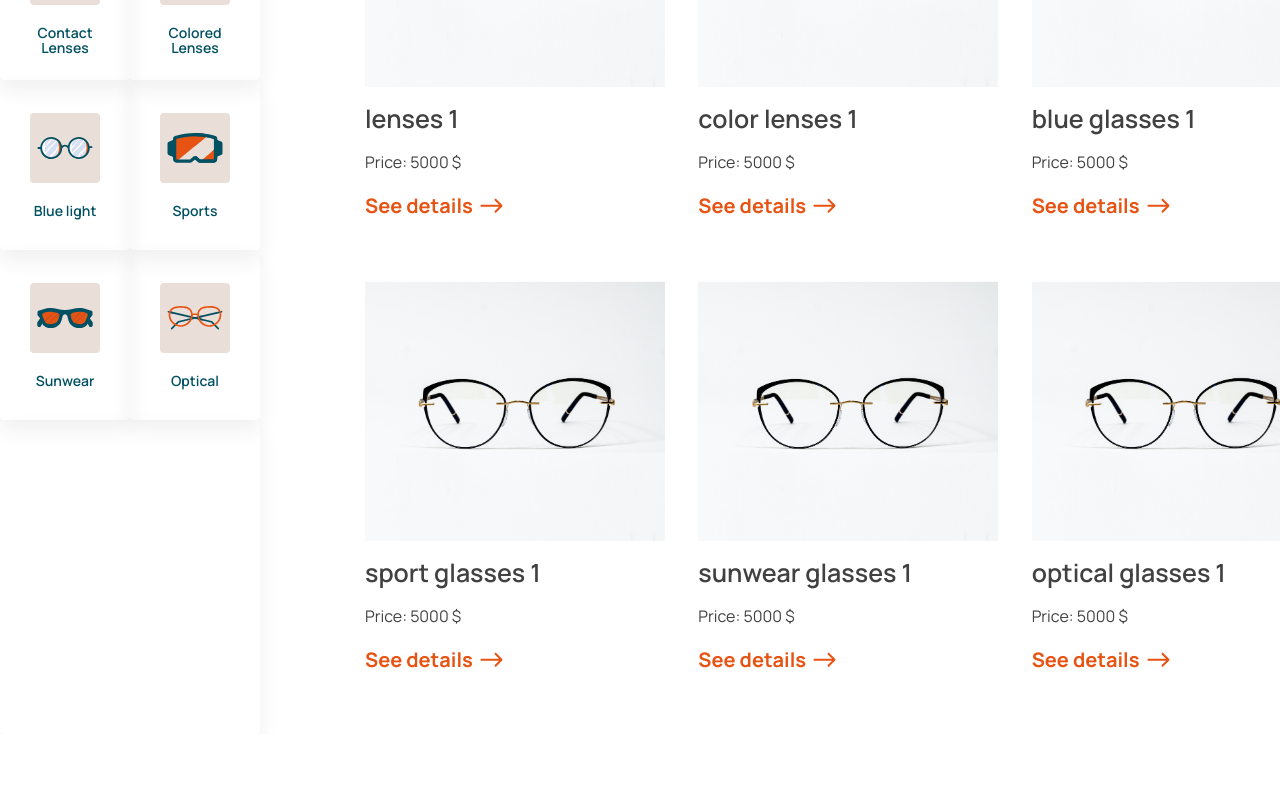
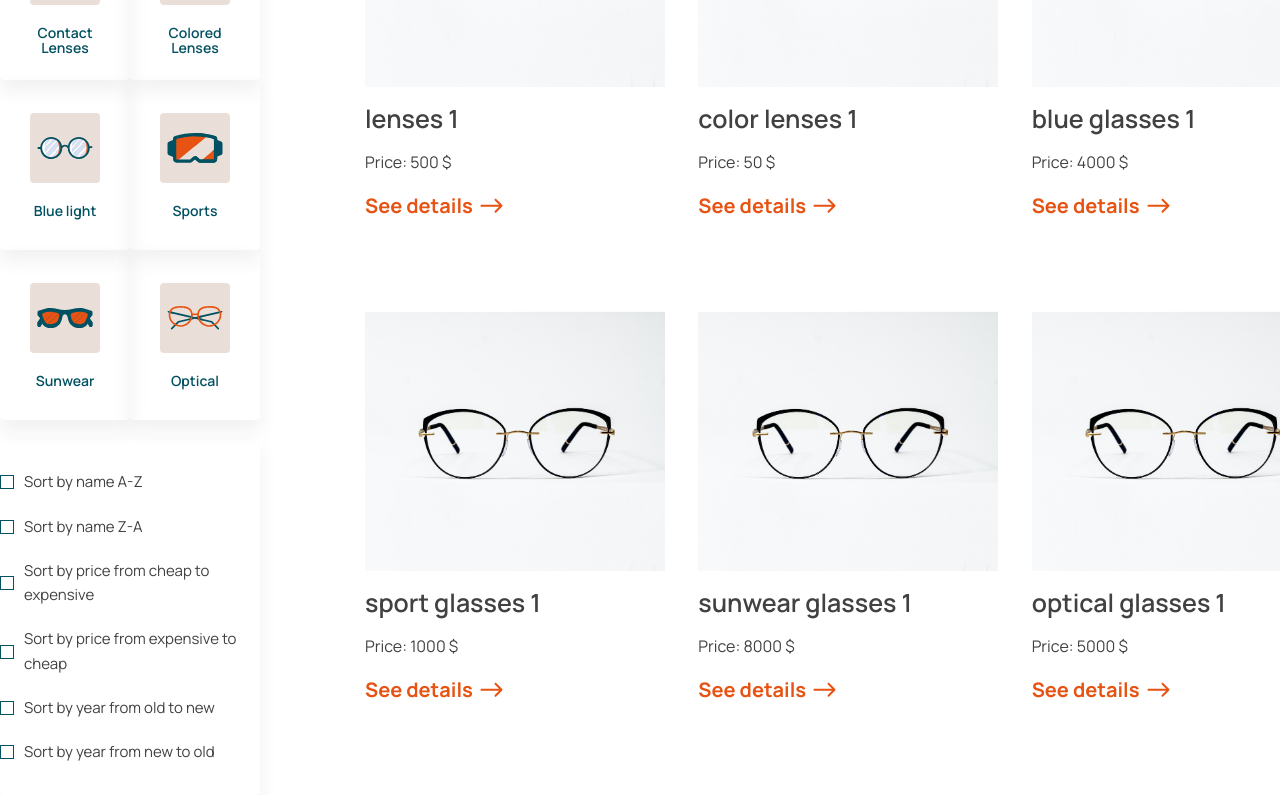
Before and after one commit to TheLarhand/glasses-shop, a React (Create React App) app: page / in a window 1280 px wide. Shown: the part 379-1174 px from the top of the page. Before the commit the page ends 1113 px from the top, so only its background shows below. Built offline with nearby package versions, Linux system fonts and the light colour scheme.

Commit message:
complete sorted panel

```diff
--- a/src/App.js
+++ b/src/App.js
@@ -15,27 +15,38 @@ function App() {
     {title: "Optical", image: filtersImg('./glasses.svg')},
   ]
   const [products, setProducts] = useState([
-    {name: "lenses 1", type: "1", price: 5000, image: productsImg('./glasses1.png'), body: "description", year: 2020, brand: "brand 1"},
-    {name: "color lenses 1", type: "2", price: 5000, image: productsImg('./glasses1.png'), body: "description", year: 2020, brand: "brand 1"},
-    {name: "blue glasses 1", type: "3", price: 5000, image: productsImg('./glasses1.png'), body: "description", year: 2020, brand: "brand 1"},
-    {name: "sport glasses 1", type: "4", price: 5000, image: productsImg('./glasses1.png'), body: "description", year: 2020, brand: "brand 1"},
-    {name: "sunwear glasses 1", type: "5", price: 5000, image: productsImg('./glasses1.png'), body: "description", year: 2020, brand: "brand 1"},
-    {name: "optical glasses 1", type: "6", price: 5000, image: productsImg('./glasses1.png'), body: "description", year: 2020, brand: "brand 1"},
+    {name: "lenses 1", type: "1", price: 500, image: productsImg('./glasses1.png'), body: "description", year: 2023, brand: "brand 1"},
+    {name: "color lenses 1", type: "2", price: 50, image: productsImg('./glasses1.png'), body: "description", year: 2020, brand: "brand 1"},
+    {name: "blue glasses 1", type: "3", price: 4000, image: productsImg('./glasses1.png'), body: "description", year: 2020, brand: "brand 1"},
+    {name: "sport glasses 1", type: "4", price: 1000, image: productsImg('./glasses1.png'), body: "description", year: 2020, brand: "brand 1"},
+    {name: "sunwear glasses 1", type: "5", price: 8000, image: productsImg('./glasses1.png'), body: "description", year: 2020, brand: "brand 1"},
+    {name: "optical glasses 1", type: "6", price: 5000, image: productsImg('./glasses1.png'), body: "description", year: 2023, brand: "brand 1"},
   ])
 
-  const[filter, setFilter] = useState({sort: '', query: '', type: []})
+  const[filter, setFilter] = useState({sort: '', sortInvert: false, query: '', type: []})
 
   const sortedProducts = useMemo(() => {
     console.log("sorted products");
-    if(filter.sort){
-      console.log("if");
-      return [...products]
-      //потом доделай
-    } else {
-      console.log("else");
-      return [...products]
+    if(filter.sort === "name"){
+      if(filter.sortInvert){
+        return [...products].sort((a, b) => b[filter.sort].localeCompare(a[filter.sort]))
+      }
+      else {
+        return [...products].sort((a, b) => a[filter.sort].localeCompare(b[filter.sort]))
+      }
     }
-  }, [filter.sort, products])
+
+    else if(filter.sort){
+      if(filter.sortInvert){
+        return [...products].sort((a, b) => b[filter.sort] - a[filter.sort])
+      }
+      else {
+        return [...products].sort((a, b) => a[filter.sort] - b[filter.sort])
+      }
+    }
+      return products;
+
+  }, [filter.sort, filter.sortInvert, products])
 
   const sortedAndSearchedProducts = useMemo(() => {
     return sortedProducts.filter(product => {
--- a/src/components/shop/filters/Filters.jsx
+++ b/src/components/shop/filters/Filters.jsx
@@ -1,7 +1,7 @@
 import React from 'react';
-import TypeFilter from './TypeFilter';
+import TypeFilter from './typeFilter/TypeFilter';
 import classes from './Filter.module.css';
-import SortPanel from './SortPanel';
+import SortPanel from './sortPanel/SortPanel';
 
 const Filters = ({filterInfo, filter, setFilter}) => {
     return (
@@ -15,7 +15,16 @@ const Filters = ({filterInfo, filter, setFilter}) => {
             {/* добавь вывод кол-ва результатов и мб фильтров сверху */}
             {/* доделай сортировку */}
             <SortPanel
-
+                options={[
+                    {value: "name", sortInvert: false, name: "Sort by name A-Z"},
+                    {value: "name", sortInvert: true, name: "Sort by name Z-A"},
+                    {value: "price", sortInvert: false, name: "Sort by price from cheap to expensive"},
+                    {value: "price", sortInvert: true, name: "Sort by price from expensive to cheap"},
+                    {value: "year", sortInvert: false, name: "Sort by year from old to new"},
+                    {value: "year", sortInvert: true, name: "Sort by year from new to old"},
+                ]}
+                filter={filter}
+                setFilter={setFilter}
             />
         </div>
     );
--- a/src/components/shop/filters/SortPanel.jsx
+++ /dev/null
@@ -1,12 +0,0 @@
-import React from 'react';
-import classes from './SortPanel.module.css'
-
-const SortPanel = ({}) => {
-    return (
-        <div className={classes.wrapper}>
-
-        </div>
-    );
-}
-
-export default SortPanel;
--- a/src/components/shop/filters/SortPanel.module.css
+++ /dev/null
@@ -1,6 +0,0 @@
-.wrapper {
-    border-radius: 4px;
-    width: 260px;
-    height: 314px;
-    box-shadow: 0 10px 20px 0 rgba(41, 41, 42, 0.07);
-}
--- /dev/null
+++ b/src/components/shop/filters/sortPanel/SortOption.jsx
@@ -0,0 +1,23 @@
+import React from 'react';
+import classes from './SortOption.module.css'
+import checked from '../../../../images/UI/check.svg'
+
+const SortOption = ({option ,index , switchSort, checkedSorts}) => {
+
+    const handleClick = () => {
+        switchSort(index, option.value, option.sortInvert);
+    }
+
+    return (
+        <div onClick={handleClick} className={classes.wrapper}>
+            <div className={classes.checkBlock}>
+                {checkedSorts[index] && (
+                    <img src={checked} alt="checked logo" />
+                )}
+            </div>
+            <p className={classes.text}>{option.name}</p>
+        </div>
+    );
+}
+
+export default SortOption;
--- /dev/null
+++ b/src/components/shop/filters/sortPanel/SortOption.module.css
@@ -0,0 +1,22 @@
+.wrapper {
+    display: flex;
+    align-items: center;
+    gap: 10px;
+    cursor: pointer;
+}
+.checkBlock {
+    border: 1px solid #025162;
+    width: 12px;
+    height: 12px;
+    display: flex;
+    justify-content: center;
+    align-items: center;
+    flex-shrink: 0;
+}
+.text {
+    font-family: "Manrope", sans-serif;
+    font-weight: 400;
+    font-size: 15px;
+    line-height: 162%;
+    color: #414141;
+}
--- /dev/null
+++ b/src/components/shop/filters/sortPanel/SortPanel.jsx
@@ -0,0 +1,33 @@
+import React, { useState }  from 'react';
+import classes from './SortPanel.module.css'
+import SortOption from './SortOption';
+
+const SortPanel = ({options, filter, setFilter}) => {
+    const [checkedSorts, setCheckedSorts] = useState([false, false, false, false, false, false])
+
+    const switchSort = (index, value, isInvert) => {
+        setFilter({...filter, sort: value, sortInvert: isInvert})
+        const newCheckedSorts = [false, false, false, false, false, false]
+        newCheckedSorts[index] = !newCheckedSorts[index]
+        setCheckedSorts(newCheckedSorts)
+    }
+
+    //сделай отключение сортировки
+
+    return (
+        <div className={classes.wrapper}>
+            <div className={classes.options}>
+                {options.map((option, index) => (
+                    <SortOption
+                        option={option}
+                        index={index}
+                        switchSort={switchSort}
+                        checkedSorts={checkedSorts}
+                    />
+                ))}
+            </div>
+        </div>
+    );
+}
+
+export default SortPanel;
--- /dev/null
+++ b/src/components/shop/filters/sortPanel/SortPanel.module.css
@@ -0,0 +1,17 @@
+.wrapper {
+    display: flex;
+    justify-content: center;
+    border-radius: 4px;
+    width: 260px;
+    height: fit-content;
+    padding-top: 30px;
+    padding-bottom: 30px;
+    box-shadow: 0 10px 20px 0 rgba(41, 41, 42, 0.07);
+    background-color: rgb(255, 255, 255);
+    margin-top: 20px;
+}
+.options {
+    display: flex;
+    flex-direction: column;
+    gap: 20px;
+}
--- a/src/components/shop/filters/TypeFilter.jsx
+++ b/src/components/shop/filters/typeFilter/TypeFilter.jsx
@@ -3,7 +3,6 @@ import TypeFilterBlock from './TypeFilterBlock';
 import classes from './TypeFilter.module.css';
 
 const TypeFilter = ({ filterInfo, filter, setFilter }) => {
-    // Изменено начальное состояние activeFilters
     const [activeFilters, setActiveFilters] = useState([false, false, false, false, false, false]);
 
     const switchFilter = (index) => {
```
Also changed, not shown: src/components/shop/filters/typeFilter/TypeFilter.module.css (renamed from src/components/shop/filters/TypeFilter.module.css), src/components/shop/filters/typeFilter/TypeFilterBlock.jsx (renamed from src/components/shop/filters/TypeFilterBlock.jsx), src/components/shop/filters/typeFilter/TypeFilterBlock.module.css (renamed from src/components/shop/filters/TypeFilterBlock.module.css), src/images/UI/check.svg (added).
